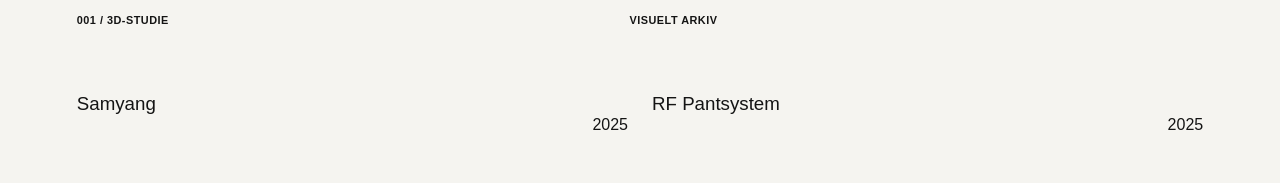
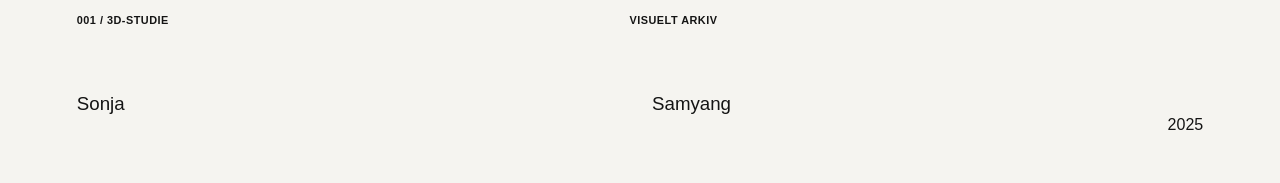
Before and after one commit to alberteStaermose/portfolio, a Vue app: page /#/ in a window 1280 px wide. Shown: the part 2039-2222 px from the top of the page. Built offline with nearby package versions, Linux system fonts and the light colour scheme.

Commit message:
Add Sonja branding project to portfolio index

```diff
--- a/src/data/projects.js
+++ b/src/data/projects.js
@@ -3,6 +3,16 @@ import { wixAssets } from './wixAssets.js'
 // Project content is being migrated in stages.
 // Wix-hosted images below are temporary until the original files are copied to GitHub.
 export const projects = [
+  {
+    slug: 'sonja',
+    title: 'Sonja',
+    category: 'Branding / Visuel identitet',
+    year: '',
+    description: 'Et identitetsprojekt med strategi, positionering, logo, farver, billedstil, tone of voice og kommunikation på tværs af menukort og sociale medier.',
+    image: '',
+    imageAlt: 'Sonja — visuel identitet',
+    gallery: []
+  },
   {
     slug: 'samyang',
     title: 'Samyang',
```
